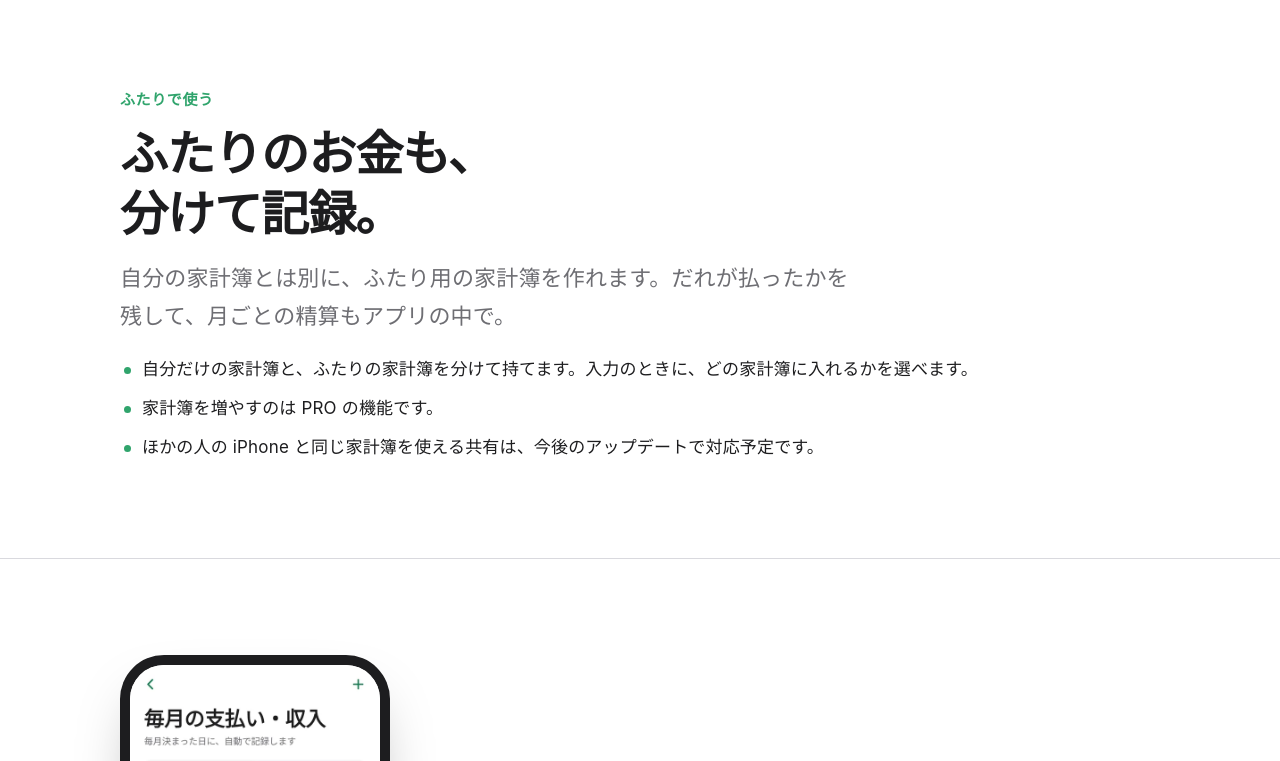
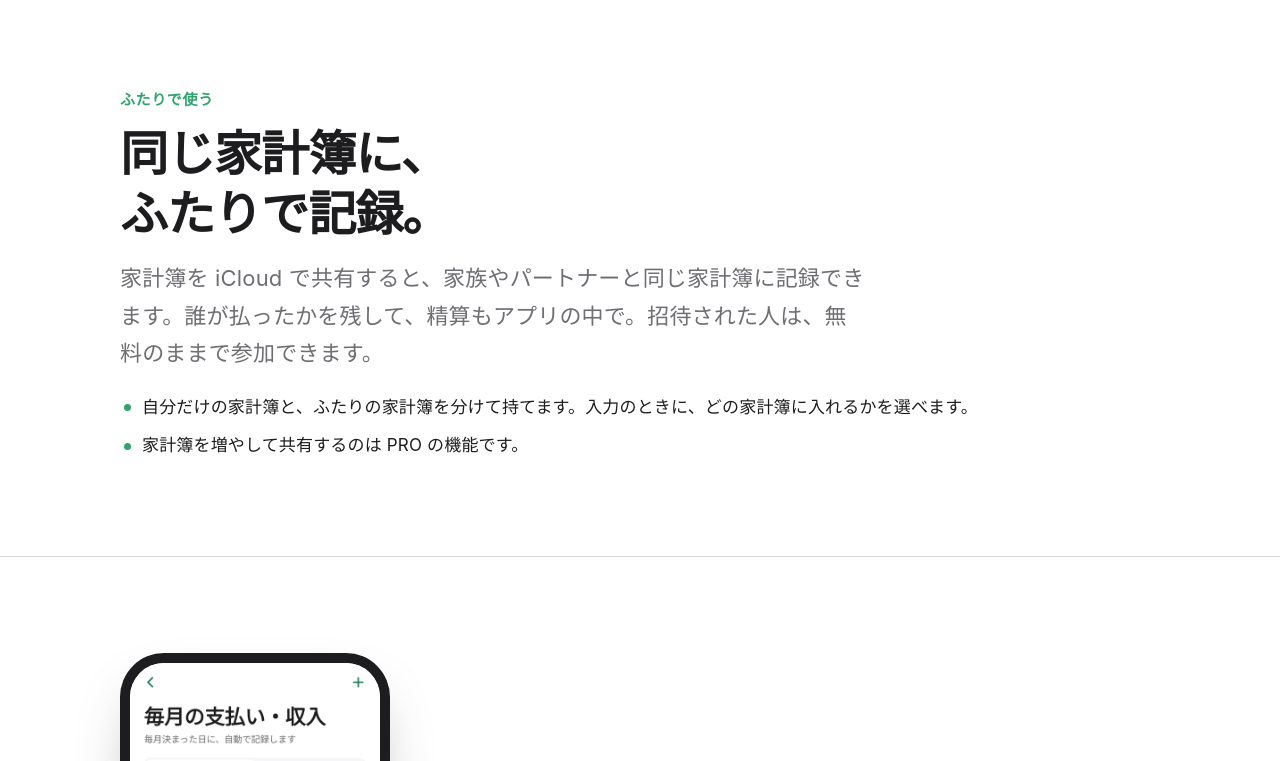
Before and after one commit to tai1018/thesimple-site, a plain HTML site: page index.html in a window 1280 px wide. Shown: the part 6520-7281 px from the top of the page. Drawn offline with Linux system fonts and the light colour scheme.

Commit message:
家計簿の共有の説明を戻す
Co-Authored-By: Claude Opus 5.5 <noreply@anthropic.com>
Claude-Session: https://claude.ai/code/session_01FbjBELUq6QVgPU6kEPAkPq

```diff
--- a/index.html
+++ b/index.html
@@ -283,12 +283,11 @@ details p { margin-top: 10px; color: var(--sub); }
 
 <section class="feature" id="share"><div class="wrap">
   <p class="eyebrow">ふたりで使う</p>
-  <h2 style="margin-top:12px">ふたりのお金も、<br>分けて記録。</h2>
-  <p class="lead" style="margin-top:16px">自分の家計簿とは別に、ふたり用の家計簿を作れます。だれが払ったかを残して、月ごとの精算もアプリの中で。</p>
+  <h2 style="margin-top:12px">同じ家計簿に、<br>ふたりで記録。</h2>
+  <p class="lead" style="margin-top:16px">家計簿を iCloud で共有すると、家族やパートナーと同じ家計簿に記録できます。誰が払ったかを残して、精算もアプリの中で。招待された人は、無料のままで参加できます。</p>
   <ul class="points" style="margin-top:20px">
     <li>自分だけの家計簿と、ふたりの家計簿を分けて持てます。入力のときに、どの家計簿に入れるかを選べます。</li>
-    <li>家計簿を増やすのは PRO の機能です。</li>
-    <li>ほかの人の iPhone と同じ家計簿を使える共有は、今後のアップデートで対応予定です。</li>
+    <li>家計簿を増やして共有するのは PRO の機能です。</li>
   </ul>
 </div></section>
 
@@ -360,6 +359,7 @@ details p { margin-top: 10px; color: var(--sub); }
         <li><span class="m">✓</span>レシートの読み取り</li>
         <li><span class="m">✓</span>毎日の自動バックアップ(iCloud)</li>
         <li><span class="m">✓</span>ほかのアプリからの引き継ぎ</li>
+        <li><span class="m">✓</span>共有された家計簿に参加</li>
         <li><span class="m">✓</span>券面を色と名前で作る</li>
         <li class="no"><span class="m">—</span>広告が出ます</li>
       </ul>
```
Also changed, not shown: privacy.html (+2 -1 lines).
